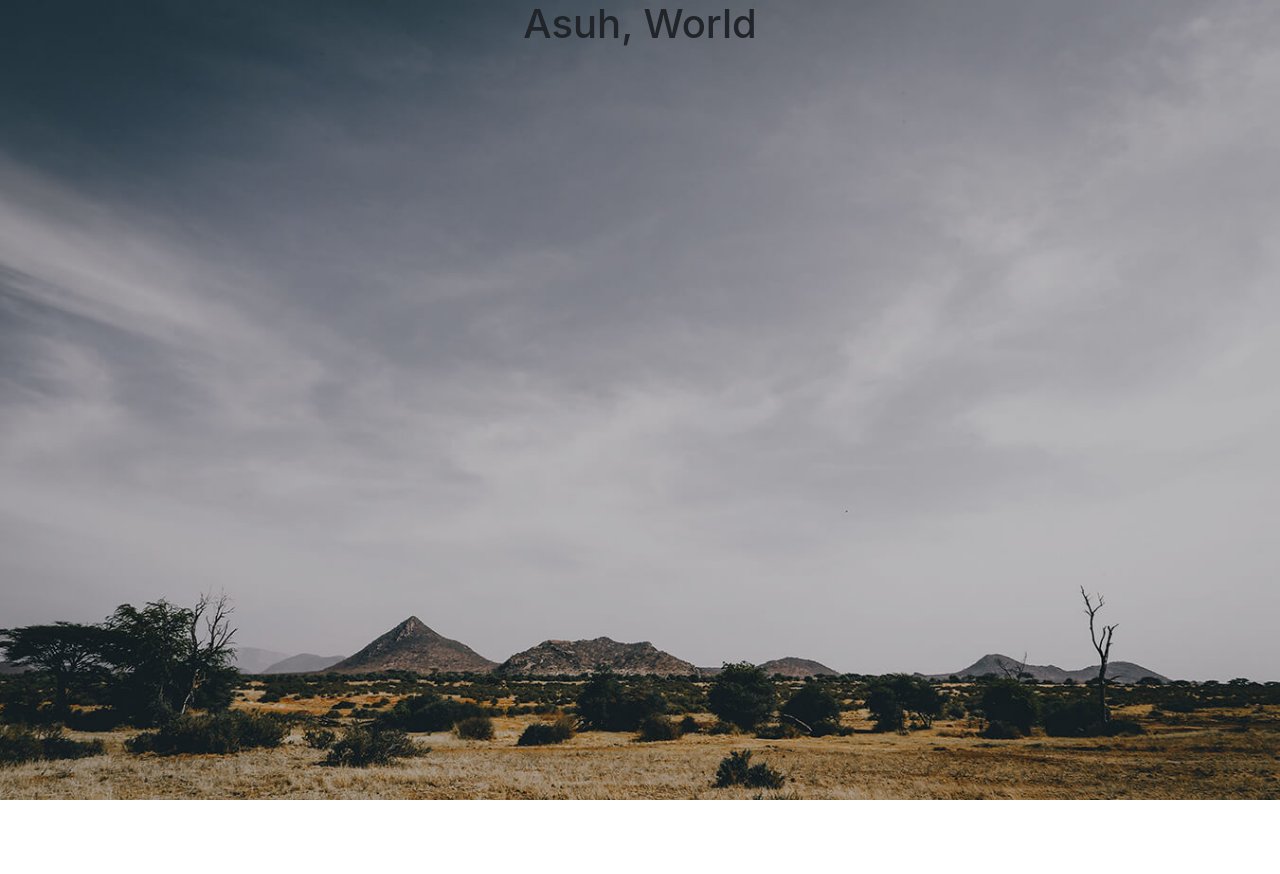
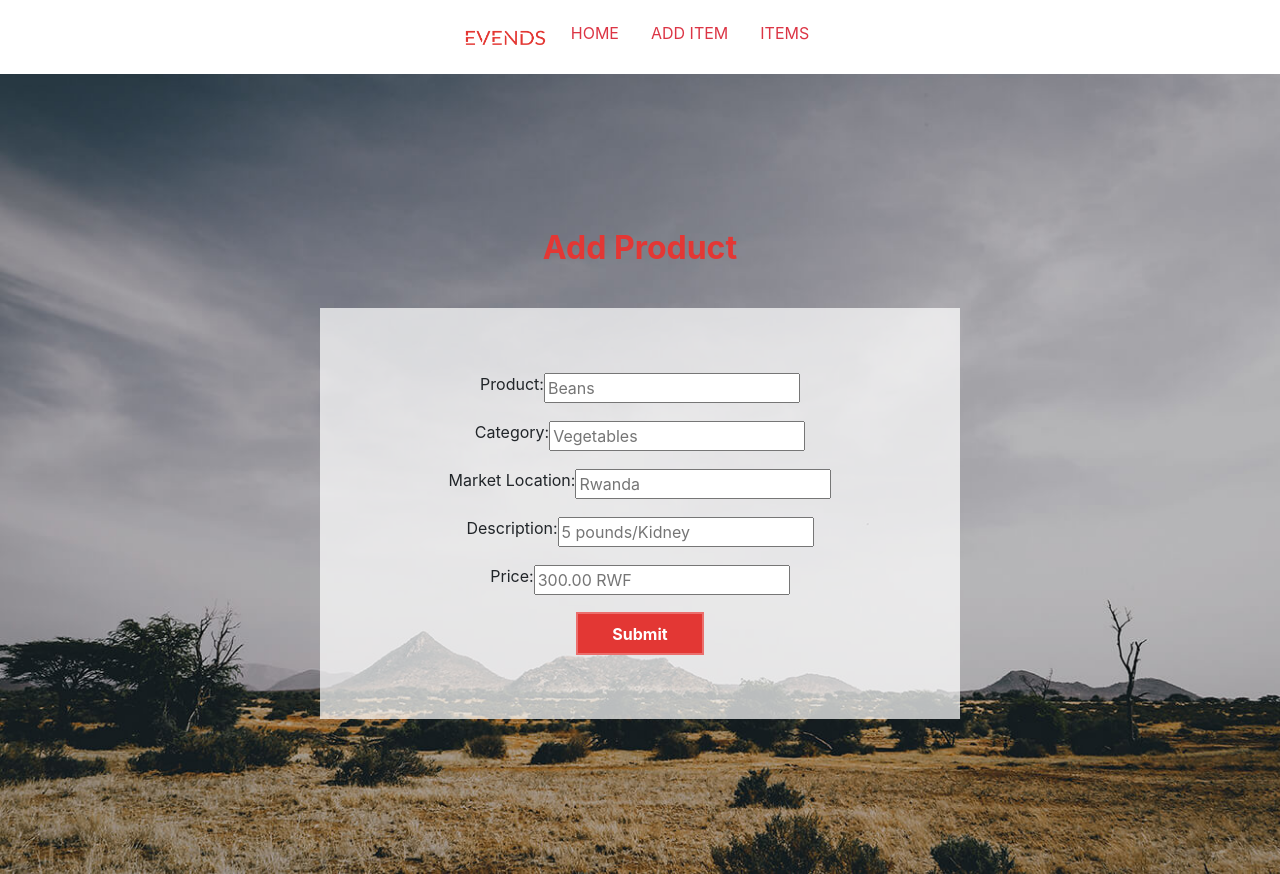
Before and after one commit to BW-African-Marketplace-5/front-end, a React (Create React App) app: page /item-form in a window 1280 px wide. Before the commit the page ends 800 px from the top, so only its background shows below. Built offline with nearby package versions, Linux system fonts and the light colour scheme; sample sign-in values are in the browser's storage.

Commit message:
Add Form + Button + SearchBar Foundation

```diff
--- a/src/components/AddItemForm/AddItemForm.js
+++ b/src/components/AddItemForm/AddItemForm.js
@@ -1,11 +1,83 @@
 import React from "react";
+import {
+  Wrapper,
+  FormWrapper,
+  Form,
+  InputWrapper,
+  Title,
+  Submit
+} from "./Add_Item_Form_Styles";
+
+import Navbar from "../Navbar/Navbar";
 
 const AddItemForm = () => {
-    return(
-        <div>
-            <h1>Asuh, World</h1>
-        </div>
-    );
-}
+  const handleChanges = () => {};
+
+  return (
+    <div>
+      <Navbar />
+      <Wrapper>
+        <FormWrapper>
+          <Title>Add Product</Title>
+          <Form>
+            <div>
+              <InputWrapper>
+                <label>Product:</label>
+                <input
+                  type="text"
+                  name="product"
+                  placeholder="Beans"
+                  value={null}
+                  onChange={handleChanges}
+                />
+              </InputWrapper>
+              <InputWrapper>
+                <label>Category:</label>
+                <input
+                  type="text"
+                  name="category"
+                  placeholder="Vegetables"
+                  value={null}
+                  onChange={handleChanges}
+                />
+              </InputWrapper>
+              <InputWrapper>
+                <label>Market Location: </label>
+                <input
+                  type="text"
+                  name="market_location"
+                  placeholder="Rwanda"
+                  value={null}
+                  onChange={handleChanges}
+                />
+              </InputWrapper>
+              <InputWrapper>
+                <label>Description: </label>
+                <input
+                  type="text"
+                  name="description"
+                  placeholder="5 pounds/Kidney"
+                  value={null}
+                  onChange={handleChanges}
+                />
+              </InputWrapper>
+              <InputWrapper>
+                <label>Price: </label>
+                <input
+                  type="text"
+                  name="price"
+                  placeholder="300.00 RWF"
+                  value={null}
+                  onChange={handleChanges}
+                />
+              </InputWrapper>
+              <Submit>Submit</Submit>
+            </div>
+          </Form>
+        </FormWrapper>
+      </Wrapper>
+    </div>
+  );
+};
 
 export default AddItemForm;
--- /dev/null
+++ b/src/components/AddItemForm/Add_Item_Form_Styles.jsx
@@ -0,0 +1,42 @@
+import { FormGroup, Button } from "reactstrap";
+import styled from "styled-components";
+
+export const Form = styled.form`
+  background: #ffffffb5;
+  padding: 10%;
+`;
+export const Submit = styled(Button)`
+  padding: 1.5%;
+  width: 25%;
+  font-weight: bold;
+  border-radius: 0;
+  background-color: #e33734;
+  border: solid 2px #ffffff47;
+  :hover {
+    background-color: #000000db;
+    border: solid 2px #ffffff47;
+  }
+`;
+export const FormWrapper = styled.div`
+    width:50%
+    padding: 5% 0;
+
+`;
+export const InputWrapper = styled(FormGroup)`
+  display: flex;
+  justify-content: center;
+  align-items: center;
+`;
+export const Wrapper = styled.div`
+  height: 100vh;
+  display: flex;
+  justify-content: center;
+  align-items: center;
+  flex-direction: column;
+`;
+export const Title = styled.h1`
+  color: #e33734;
+  font-weight: bold;
+  font-size: 2rem;
+  padding-bottom: 5%;
+`;
--- a/src/components/ItemList/ItemList.js
+++ b/src/components/ItemList/ItemList.js
@@ -2,10 +2,11 @@ import React, { useState, useEffect } from "react";
 import axiosWithAuth from "../../utils/axiosWithAuth";
 
 import ItemCard from "../ItemCard/ItemCard";
-import Navbar from '../Navbar/Navbar';
+import Navbar from "../Navbar/Navbar";
 
-const ItemList = () => {
+const ItemList = props => {
   const [data, setData] = useState([]);
+  const [searchTerm, setSearchTerm] = useState();
 
   useEffect(() => {
     axiosWithAuth()
@@ -19,10 +20,24 @@ const ItemList = () => {
       });
   }, []);
 
+  const handleChanges = () => {};
+
   return (
     <div>
-      <Navbar/>
+      <Navbar />
       <h1>Product List</h1>
+      <button onClick={() => props.history.push("/item-form")}>
+        Add Product
+      </button>
+      <form>
+        <input
+          onChange={handleChanges}
+          value={searchTerm}
+          type="search"
+          placeholder="Search Products"
+          name="search"
+        />
+      </form>
       <div>
         {data.map(item => (
           <ItemCard key={item.id} data={item} />
```
Also changed, not shown: 1 other file (tests, documents, lock files or other folders).
